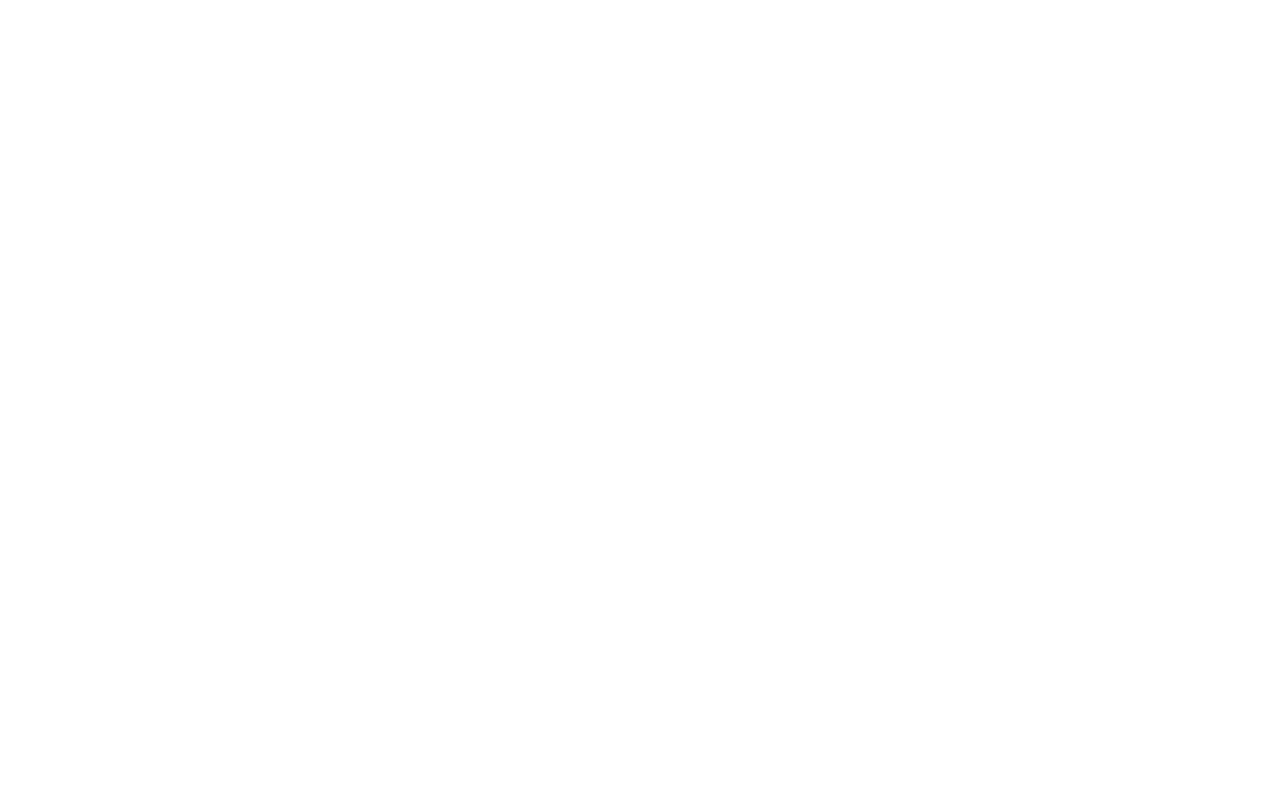
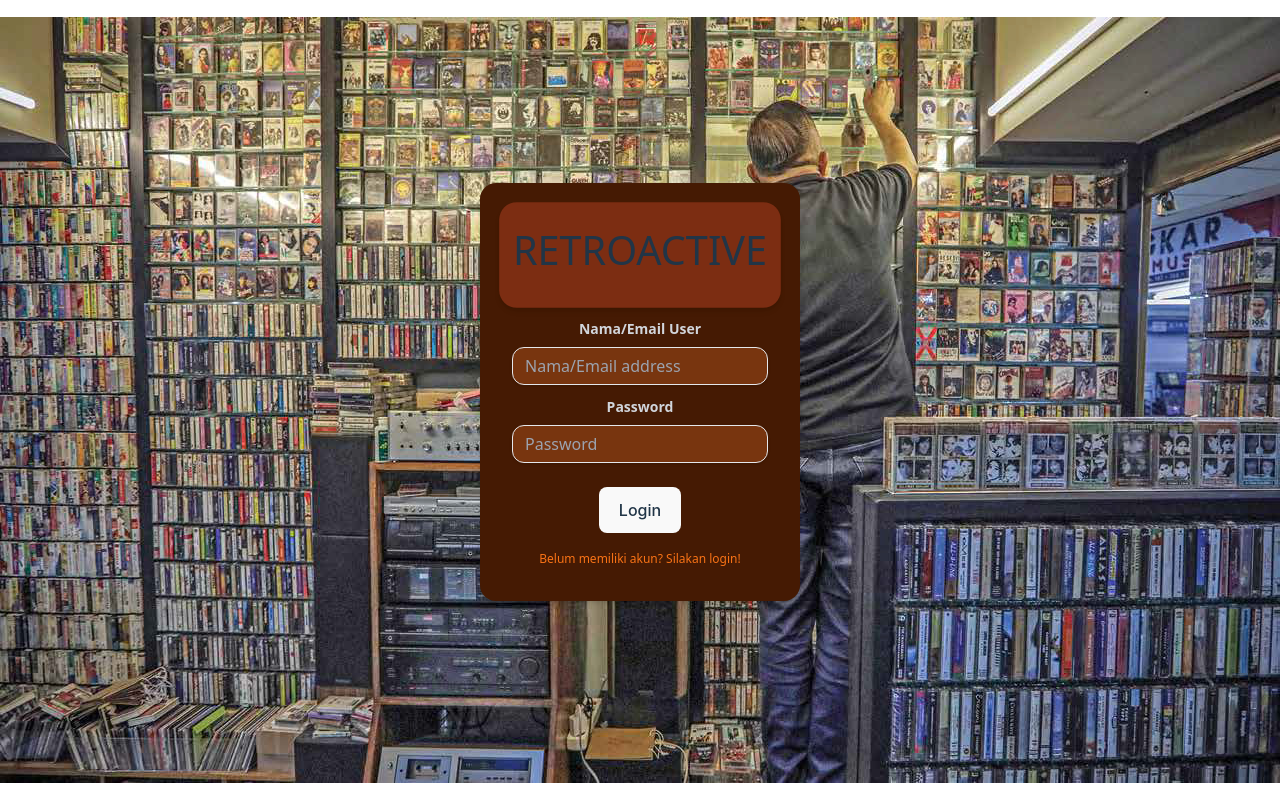
Before and after one commit to NahlSyareza/Retroactive-SBD, a React (Vite) app in the folder retroactive-frontend/: page /login in a window 1280 px wide. Before the commit this address had no page. Built offline with nearby package versions, Linux system fonts and the light colour scheme.

Commit message:
Nahl, Bintang - Login dan Register page done

```diff
--- a/retroactive-frontend/src/App.jsx
+++ b/retroactive-frontend/src/App.jsx
@@ -4,6 +4,7 @@
 import "./App.css";
 import { BrowserRouter, Navigate, Route, Routes } from "react-router-dom";
 import UserRegisterPage from "./components/UserRegisterPage";
+import UserLoginPage from "./components/UserLoginPage";
 
 function App() {
   return (
@@ -12,8 +13,9 @@
 
       <BrowserRouter>
         <Routes>
-          <Route path="/" element={<Navigate to={"/home"} />} />
+          <Route path="/" element={<Navigate to={"/login"} />} />
           <Route path="/register" element={<UserRegisterPage />} />
+          <Route path="/login" element={<UserLoginPage />} />
         </Routes>
       </BrowserRouter>
     </>
--- a/retroactive-frontend/src/components/UserLoginPage.jsx
+++ b/retroactive-frontend/src/components/UserLoginPage.jsx
@@ -1,10 +1,5 @@
 import React, { useState } from "react";
-import {
-  BrowserRouter as Router,
-  Route,
-  Routes,
-  useNavigate,
-} from "react-router-dom";
+import { useNavigate } from "react-router-dom";
 import { toast } from "react-toastify";
 
 const PasswordErrorMessage = () => (
@@ -13,7 +8,7 @@
   </p>
 );
 
-export const Login = () => {
+function UserLoginPage() {
   const [email, setEmail] = useState("");
   const [password, setPassword] = useState({ value: "", isTouched: false });
   const [loginError, setLoginError] = useState("");
@@ -32,19 +27,25 @@
   const handleSubmit = async (e) => {
     e.preventDefault();
     try {
-      const response = await fetch(`${process.env.REACT_APP_API_URL}/user/session`, {
+      const response = await fetch(
+        `${process.env.REACT_APP_API_URL}/user/session`,
+        {
           method: "POST",
           headers: { "Content-Type": "application/json" },
           body: JSON.stringify({ email, password: password.value }),
-      });
+        }
+      );
       const data = await response.json();
       const user = data.user;
       if (response.ok) {
-        localStorage.setItem("user", JSON.stringify({
+        localStorage.setItem(
+          "user",
+          JSON.stringify({
             name: user.name,
             _id: user._id,
-          email: user.email
-        }));
+            email: user.email,
+          })
+        );
         toast.success("Successfully logged in.");
         navigate("/");
       } else {
@@ -56,66 +57,56 @@
   };
 
   return (
-    <div className="min-h-screen flex items-center justify-center bg-gradient-to-r from-[#D5B98B] to-[#A67B5B]">
-      <div className="w-full max-w-lg p-8 bg-[#835C3B] rounded-xl shadow-2xl">
-        <form onSubmit={handleSubmit} className="space-y-6">
-          <h2 className="text-3xl font-semibold text-center text-[#dbc8a8]">
-            Login
-          </h2>
-          <div className="space-y-4">
-  <div>
-    <label className="block text-sm font-medium text-[#dbc8a8] mb-1">
-      Email Address <sup className="text-red-600">*</sup>
+    <div className="w-full max-w-xs">
+      <form
+        onSubmit={handleSubmit}
+        className="bg-amber-950 shadow-md rounded-2xl px-8 pt-6 pb-8 mb-4"
+      >
+        <form className="bg-orange-900 shadow-md scale-110 rounded-2xl px-8 pt-6 pb-8 mb-4">
+          <h1 className="font-sans flex text-4xl justify-center">
+            RETROACTIVE
+          </h1>
+        </form>
+        <label className="block font-sans text-gray-300 text-sm font-bold mb-2">
+          Nama/Email User
         </label>
         <input
           type="email"
           value={email}
           onChange={(e) => setEmail(e.target.value)}
-      placeholder="Email address"
-      className="w-full px-4 py-3 rounded-lg shadow-sm bg-[#584030] border-[#906040] text-[#dbc8a8] focus:border-[#a87040] focus:ring focus:ring-[#a87040] focus:ring-opacity-50"
+          placeholder="Nama/Email address"
+          className="bg-amber-900 font-sans mb-3 shadow appearance-none border rounded-xl w-full py-2 px-3 text-gray-300 leading-tight focus:outline-none focus:shadow-outline"
         />
-  </div>
-  <div>
-    <label className="block text-sm font-medium text-[#dbc8a8] mb-1">
-      Password <sup className="text-red-600">*</sup>
+        <label className="block font-sans text-gray-300 text-sm font-bold mb-2">
+          Password
         </label>
         <input
           type="password"
           value={password.value}
-      onChange={(e) =>
-        setPassword({ ...password, value: e.target.value })
-      }
+          onChange={(e) => setPassword({ ...password, value: e.target.value })}
           onBlur={() => setPassword({ ...password, isTouched: true })}
           placeholder="Password"
-      className="w-full px-4 py-3 rounded-lg shadow-sm bg-[#584030] border-[#906040] text-[#dbc8a8] focus:border-[#a87040] focus:ring focus:ring-[#a87040] focus:ring-opacity-50"
+          className="bg-amber-900 font-sans mb-3 shadow appearance-none border rounded-xl w-full py-2 px-3 text-gray-300 leading-tight focus:outline-none focus:shadow-outline"
         />
         {password.isTouched && password.value.length < 4 && (
           <PasswordErrorMessage />
         )}
-  </div>
-</div>
         {loginError && (
           <p className="text-red-500 text-center text-sm">{loginError}</p>
         )}
-          <button
-            type="submit"
-            disabled={!getIsFormValid()}
-            className="w-full py-3 px-4 bg-[#5C3317] hover:bg-[#7b4921] rounded-lg text-[#dbc8a8] font-bold transition duration-300 ease-in-out transform hover:-translate-y-1"
-          >
+        <button className="mt-3" type="submit" disabled={!getIsFormValid()}>
           Login
         </button>
+        <div className="mt-3" />
+        <a
+          className="text-orange-500 font-sans text-xs"
+          href="http://localhost:5173/register"
+        >
+          Belum memiliki akun? Silakan login!
+        </a>
       </form>
     </div>
-    </div>
   );
-};
+}
 
-const App = () => (
-  <Router>
-    <Routes>
-      <Route path="/" element={<Login />} />
-    </Routes>
-  </Router>
-);
-
-export default App;
+export default UserLoginPage;
--- a/retroactive-frontend/src/components/UserRegisterPage.jsx
+++ b/retroactive-frontend/src/components/UserRegisterPage.jsx
@@ -39,49 +39,53 @@
 
   return (
     <div className="w-full max-w-xs">
-      <h1 className="font-sans my-10 flex justify-center">RETROACTIVE</h1>
-      <form className="bg-white shadow-md rounded px-8 pt-6 pb-8 mb-4">
+      <form className="bg-amber-950 shadow-md rounded-3xl px-8 pt-6 pb-8 mb-4">
+        <form className="bg-orange-900 shadow-md scale-110 rounded-2xl px-8 pt-6 pb-8 mb-4">
+          <h1 className="font-sans flex text-4xl justify-center">
+            RETROACTIVE
+          </h1>
+        </form>
         <label
-          className="block font-sans text-gray-700 text-sm font-bold mb-2"
+          className="block font-sans text-gray-300 text-sm font-bold mb-2"
           form="namaUser"
         >
           Username
         </label>
         <input
-          className="bg-gray-100 font-sans mb-3 shadow appearance-none border rounded w-full py-2 px-3 text-gray-700 leading-tight focus:outline-none focus:shadow-outline"
+          className="bg-amber-900 font-sans mb-3 shadow appearance-none border rounded-xl w-full py-2 px-3 text-gray-300 leading-tight focus:outline-none focus:shadow-outline"
           type="text"
           name="namaUser"
           onChange={handleNamaChange}
           placeholder="Nama User"
         />
         <label
-          className="block font-sans text-gray-700 text-sm font-bold mb-2 mr-5"
+          className="block font-sans text-gray-300 text-sm font-bold mb-2 mr-5"
           form="emailUser"
         >
           Email User
         </label>
         <input
-          className="bg-gray-100 font-sans mb-3 shadow appearance-none border rounded w-full py-2 px-3 text-gray-700 leading-tight focus:outline-none focus:shadow-outline "
+          className="bg-amber-900 font-sans mb-3 shadow appearance-none border rounded-xl w-full py-2 px-3 text-gray-300 leading-tight focus:outline-none focus:shadow-outline "
           type="text"
           name="emailUser"
           onChange={handleEmailChange}
           placeholder="Email User"
         />
         <label
-          className="block font-sans text-gray-700 text-sm font-bold mb-2 mr-5"
+          className="block font-sans text-gray-300 text-sm font-bold mb-2 mr-5"
           form="passwordUser"
         >
           Password User
         </label>
         <input
-          className="bg-gray-100 font-sans mb-3 shadow appearance-none border rounded w-full py-2 px-3 text-gray-700 leading-tight focus:outline-none focus:shadow-outline"
+          className="bg-amber-900 font-sans mb-3 shadow appearance-none border rounded-xl w-full py-2 px-3 text-gray-300 leading-tight focus:outline-none focus:shadow-outline"
           type="text"
           name="passwordUser"
           onChange={handlePasswordChange}
           placeholder="Password User"
         />
-      </form>
         <button
+          className="mt-3"
           onClick={() => {
             userRegisterEvent(getNamaUser, getEmailUser, getPasswordUser);
           }}
@@ -100,6 +104,7 @@
           pauseOnHover
           theme="dark"
         />
+      </form>
     </div>
   );
 }
--- a/retroactive-frontend/src/index.css
+++ b/retroactive-frontend/src/index.css
@@ -36,6 +36,9 @@
   place-items: center;
   min-width: 320px;
   min-height: 100vh;
+  background-image: url('assets/background.jpg');
+  background-repeat: no-repeat;
+  background-position: center;
 }
 
 h1 {
```
Also changed, not shown: retroactive-frontend/src/assets/background.jpg (added). Lines whose indentation alone changed are shown as unchanged.
